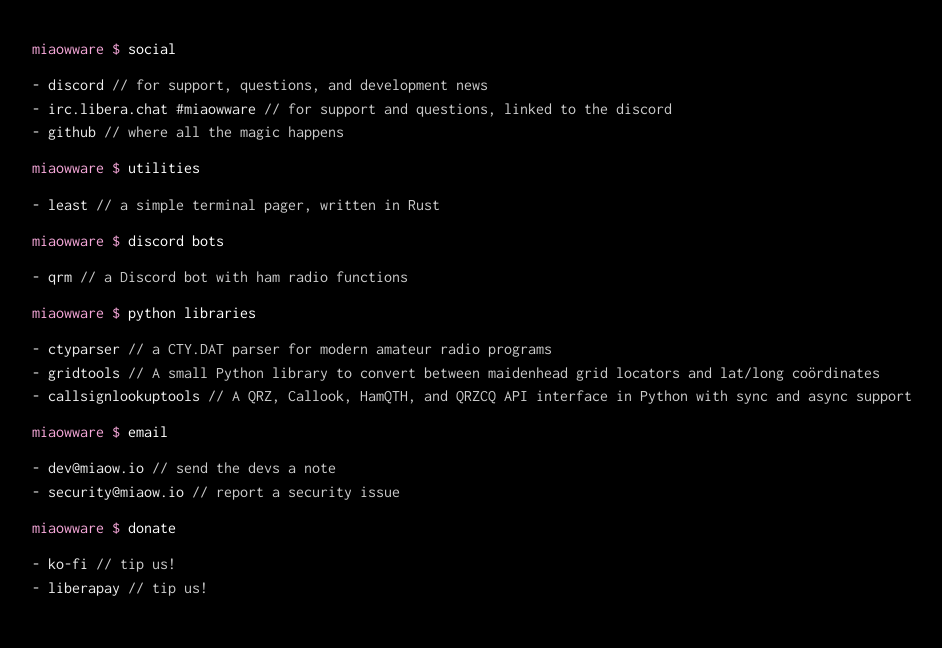
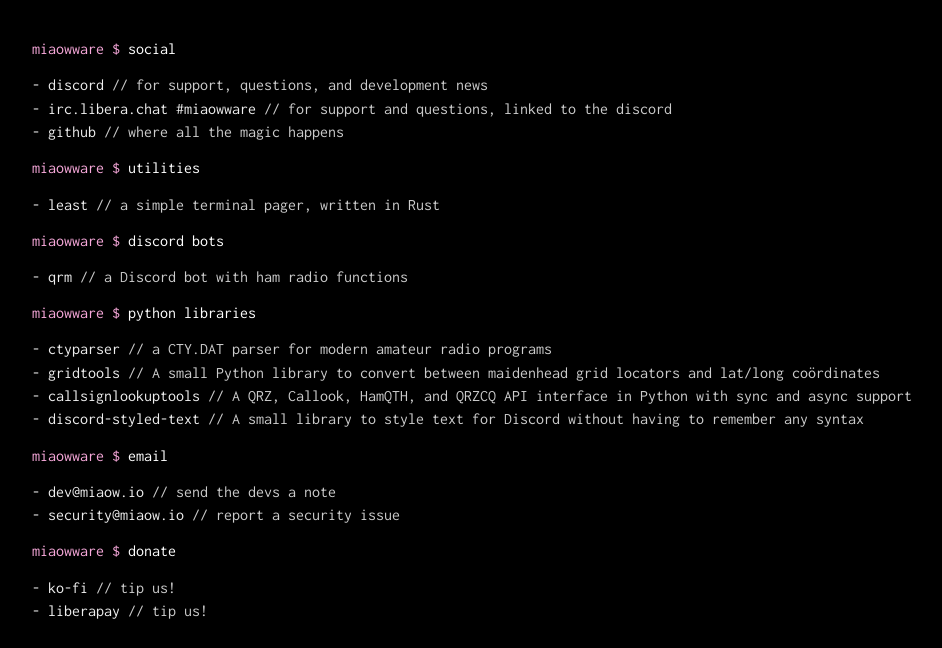
Before and after one commit to miaowware/miaow.io, a Jekyll site: the page built from index.html, in a window 1280 px wide, cut to the strip 286-934 px from the top of the page. Shown: the whole strip, without its empty margins (168-1110 px from the left). Built offline with Jekyll 4.4.1, drawn with Linux system fonts in a browser that asks for light colours; before the commit the page ends 910 px from its top, so only the background shows below that.

Commit message:
add discord-styled-text

```diff
--- a/_data/content.yml
+++ b/_data/content.yml
@@ -27,6 +27,9 @@
     - title: callsignlookuptools
       description: A QRZ, Callook, HamQTH, and QRZCQ API interface in Python with sync and async support
       url: https://callsignlookuptools.miaow.io
+    - title: discord-styled-text
+      description: A small library to style text for Discord without having to remember any syntax
+      url: https://discord-styled-text.miaow.io/
 
 email:
     - title: dev@miaow.io
```
